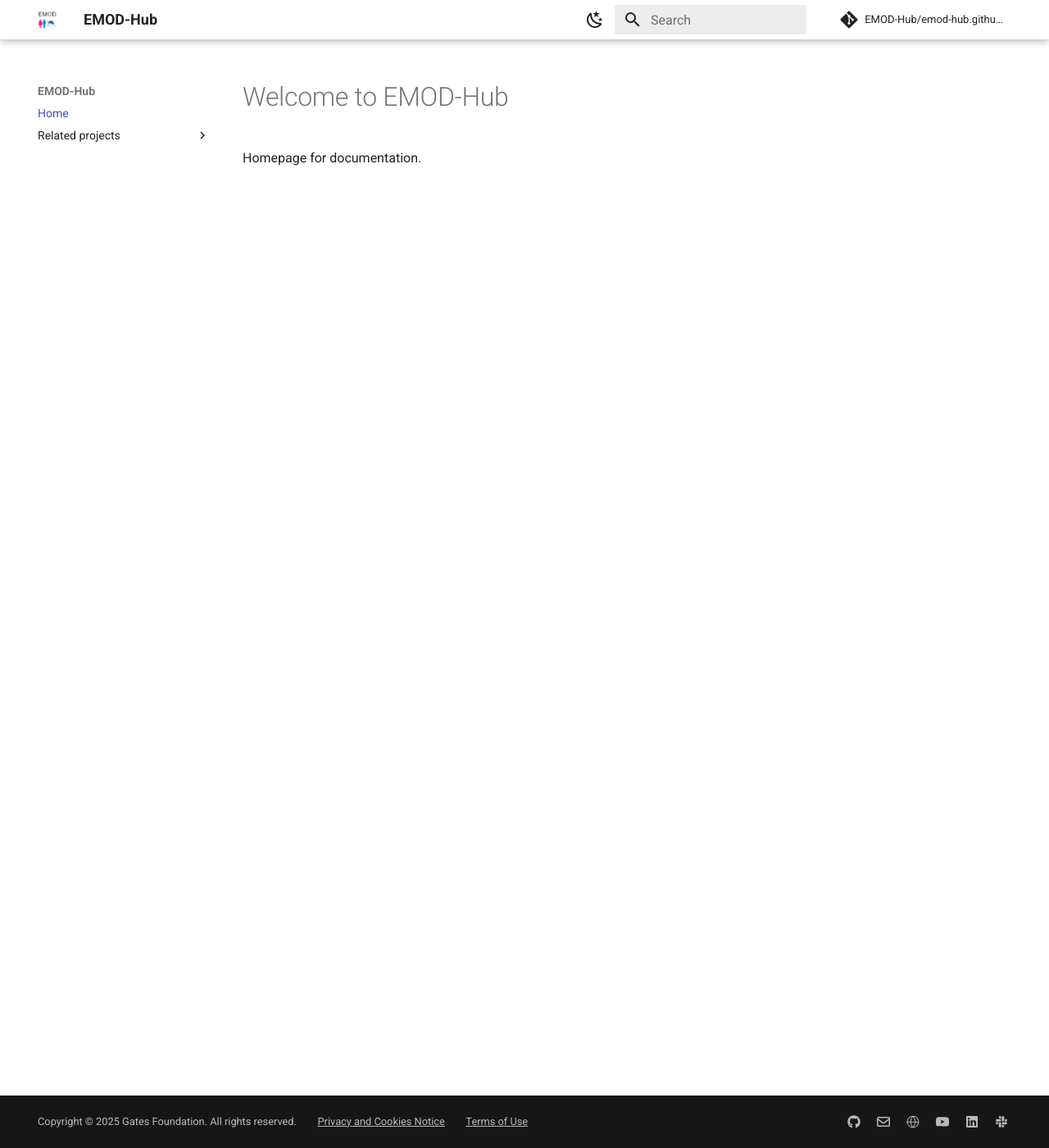
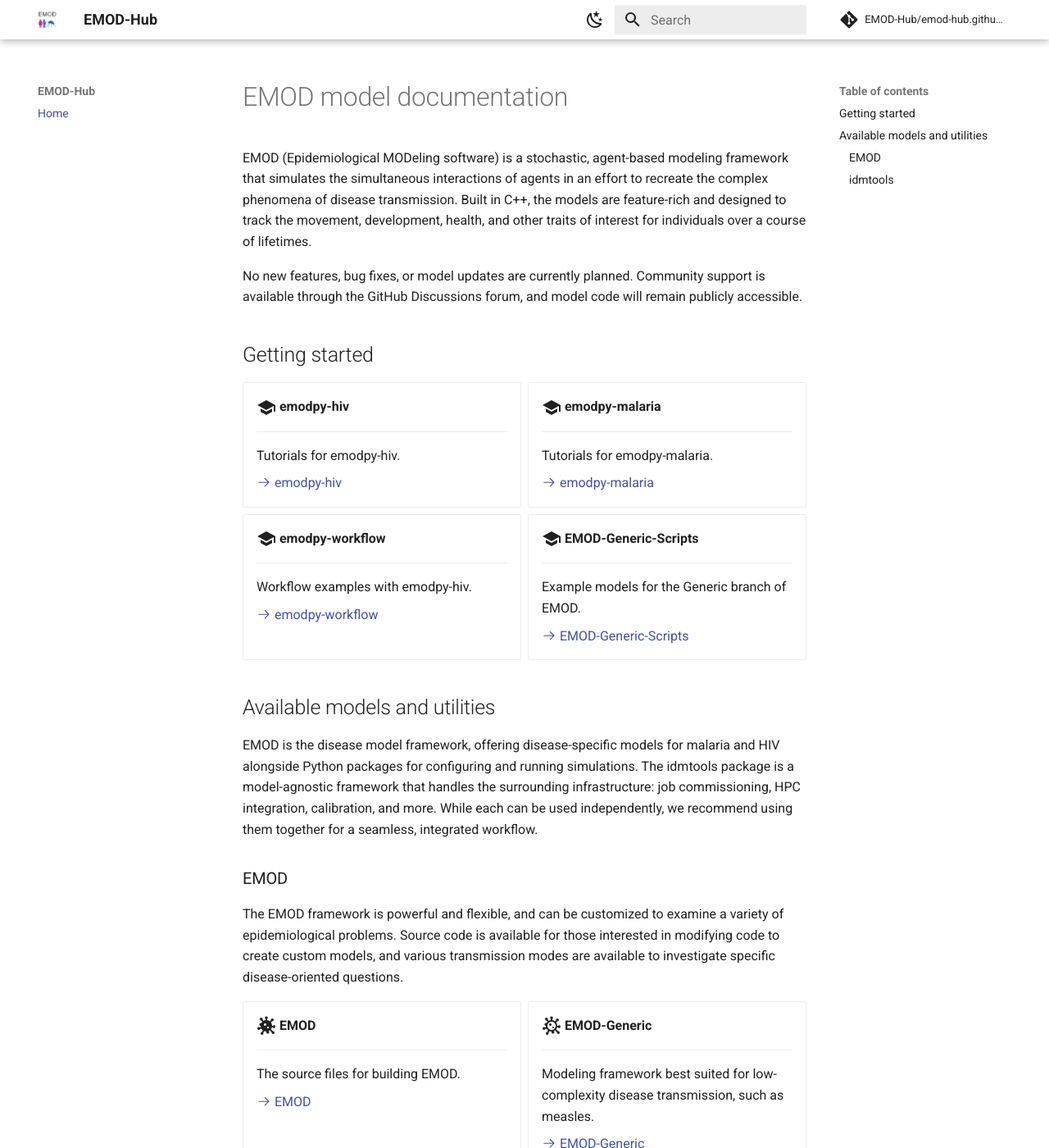
Before and after one commit to EMOD-Hub/emod-hub.github.io, an MkDocs documentation site: the page built from docs/index.md, in a window 1280 px wide and 1400 px high. Shown: the whole window at 82% size. Built offline with MkDocs 1.6.1 and Material for MkDocs 9.7.7, drawn with Linux system fonts in a browser that asks for light colours; comment, search, counter and statistics services are not loaded; some of the changed text lies outside the part shown.

Commit message:
Doc updates (#5)

```diff
--- a/docs/index.md
+++ b/docs/index.md
@@ -2,6 +2,139 @@
 title: Home
 ---
 
-# Welcome to EMOD-Hub
+# EMOD model documentation
 
-Homepage for documentation.
+EMOD (Epidemiological MODeling software) is a stochastic, agent-based modeling framework that simulates the simultaneous interactions of agents in an effort to recreate the complex phenomena of disease transmission. Built in C++, the models are feature-rich and designed to track the movement, development, health, and other traits of interest for individuals over a course of lifetimes.
+
+No new features, bug fixes, or model updates are currently planned. Community support is available through the GitHub Discussions forum, and model code will remain publicly accessible.
+
+## Getting started
+
+<div class="grid cards" markdown>
+
+-   :material-school:{ .lg .middle } __emodpy-hiv__
+
+    ---
+
+    Tutorials for emodpy-hiv.
+
+    [:octicons-arrow-right-24: emodpy-hiv][emodpy-hiv_tutorial]
+
+-   :material-school:{ .lg .middle } __emodpy-malaria__
+
+    ---
+
+    Tutorials for emodpy-malaria.
+
+    [:octicons-arrow-right-24: emodpy-malaria][emodpy-malaria_tutorial]
+
+-   :material-school:{ .lg .middle } __emodpy-workflow__
+
+    ---
+
+    Workflow examples with emodpy-hiv.
+
+    [:octicons-arrow-right-24: emodpy-workflow][emodpy-workflow]
+
+-   :material-school:{ .lg .middle } __EMOD-Generic-Scripts__
+
+    ---
+
+    Example models for the Generic branch of EMOD.
+
+    [:octicons-arrow-right-24: EMOD-Generic-Scripts][emod-generic-scripts]
+
+</div>
+
+
+## Available models and utilities
+
+EMOD is the disease model framework, offering disease-specific models for malaria and HIV alongside Python packages for configuring and running simulations. The idmtools package is a model-agnostic framework that handles the surrounding infrastructure: job commissioning, HPC integration, calibration, and more. While each can be used independently, we recommend using them together for a seamless, integrated workflow.
+
+### EMOD
+
+The EMOD framework is powerful and flexible, and can be customized to examine a variety of epidemiological problems. Source code is available for those interested in modifying code to create custom models, and various transmission modes are available to investigate specific disease-oriented questions.
+
+<div class="grid cards" markdown>
+
+-   :material-virus:{ .lg .middle } __EMOD__
+
+    ---
+
+    The source files for building EMOD.
+
+    [:octicons-arrow-right-24: EMOD][emod]
+
+-   :material-virus-outline:{ .lg .middle } __EMOD-Generic__
+
+    ---
+
+    Modeling framework best suited for low-complexity disease transmission, such as measles.
+
+    [:octicons-arrow-right-24: EMOD-Generic][emod-generic]
+
+-   :material-api:{ .lg .middle } __emod-api__
+
+    ---
+
+    The Python API used for editing EMOD files.
+
+    [:octicons-arrow-right-24: emod-api][emod-api]
+
+-   :material-language-python:{ .lg .middle } __emodpy__
+
+    ---
+
+    The Python code used to configure and run EMOD simulations.
+
+    [:octicons-arrow-right-24: emodpy][emodpy]
+
+-   :fontawesome-solid-mosquito:{ .lg .middle } __emodpy-malaria__
+
+    ---
+
+    The malaria-specific model and Python code used to configure and run malaria-based EMOD. It includes vector transmission, within-host parasite dynamics, and malaria-specific interventions.
+
+    [:octicons-arrow-right-24: emodpy-malaria][emodpy-malaria]
+
+-   :material-water:{ .lg .middle } __emodpy-hiv__
+
+    ---
+
+    The HIV-specific model and Python code used to configure and run HIV-based EMOD. It includes within-host viral dynamics, HIV virology parameters, and HIV-specific interventions.
+
+    [:octicons-arrow-right-24: emodpy-hiv][emodpy-hiv]
+
+</div>
+
+### idmtools
+
+The idmtools package is a collection of Python scripts and utilities that streamlines the full modeling workflow: input file creation, model calibration, commissioning simulations (both locally and on an HPC), and analyzing results. While idmtools is model-agnostic and compatible with custom R or Python models, it is purpose-built to work seamlessly with EMOD.
+
+<div class="grid cards" markdown>
+
+-   :material-language-python:{ .lg .middle } __idmtools__
+
+    ---
+
+    Framework of Python scripts and utilities to streamline modeling workflows.
+
+    [:octicons-arrow-right-24: idmtools][idmtools]
+
+-   :material-language-python:{ .lg .middle } __idmtools container__
+
+    ---
+
+    The local runner enabling the execution of tasks in a docker container.
+
+    [:octicons-arrow-right-24: idmtools-local][idmtools_container]
+
+-   :material-language-python:{ .lg .middle } __idmtools calibra__
+
+    ---
+
+    Python scripts and utilities to aid in model calibration.
+
+    [:octicons-arrow-right-24: idmtools-calibra][idmtools_calibra]
+
+</div>
--- a/mkdocs.yml
+++ b/mkdocs.yml
@@ -1,5 +1,5 @@
 site_name: EMOD-Hub
-site_url: https://emod-hub.github.io/
+site_url: https://emod.idmod.org/
 repo_name: EMOD-Hub/emod-hub.github.io
 repo_url: https://github.com/EMOD-Hub/emod-hub.github.io/
 
@@ -30,17 +30,13 @@ theme:
 
 nav:
   - Home: index.md
-  - Related projects:
-    - emodpy: https://emod-hub.github.io/emodpy/
-    - emod-api: https://emod-hub.github.io/emod-api/
-    - EMOD-Generic: https://emod-hub.github.io/EMOD-Generic/
-    - idmtools: https://docs.idmod.org/projects/idmtools/
 
 plugins:
   - search:
   - autorefs:
   - include-markdown:
   - glightbox:
+  - table-reader:
   - mkdocstrings:
 
 markdown_extensions:
@@ -54,6 +50,9 @@ markdown_extensions:
   - pymdownx.blocks.details:  # allows nesting of collapsible code
   - pymdownx.caret:  # superscripts
   - pymdownx.details:  # collapsible elements
+  - pymdownx.emoji:  # emojis and icons
+      emoji_index: !!python/name:material.extensions.emoji.twemoji
+      emoji_generator: !!python/name:material.extensions.emoji.to_svg
   - pymdownx.highlight:  # syntax highlighting for code blocks
       linenums: true  # adds line numbers to code blocks automatically
       anchor_linenums: true  # adds HTML anchors (#L1, #L2, etc.) to each line so you can link to specific ones.
@@ -90,8 +89,6 @@ extra:
       link: http://www.youtube.com/@institutefordiseasemodelin1987
     - icon: fontawesome/brands/linkedin
       link: https://linkedin.com/company/institute-disease-modeling
-    - icon: fontawesome/brands/slack
-      link: https://gatesfoundation.enterprise.slack.com/
   analytics:
     provider: custom
     property: GTM-NK4K647
--- a/pyproject.toml
+++ b/pyproject.toml
@@ -34,6 +34,7 @@ docs = [
     "mkdocstrings-python",
     "mkdocs-autoapi",
     "mkdocs-glightbox",
+    "mkdocs-table-reader-plugin",
 ]
 lint = [
 ]
```
Also changed, not shown: docs/bib.md (+16 -9 lines), 1 other file.
